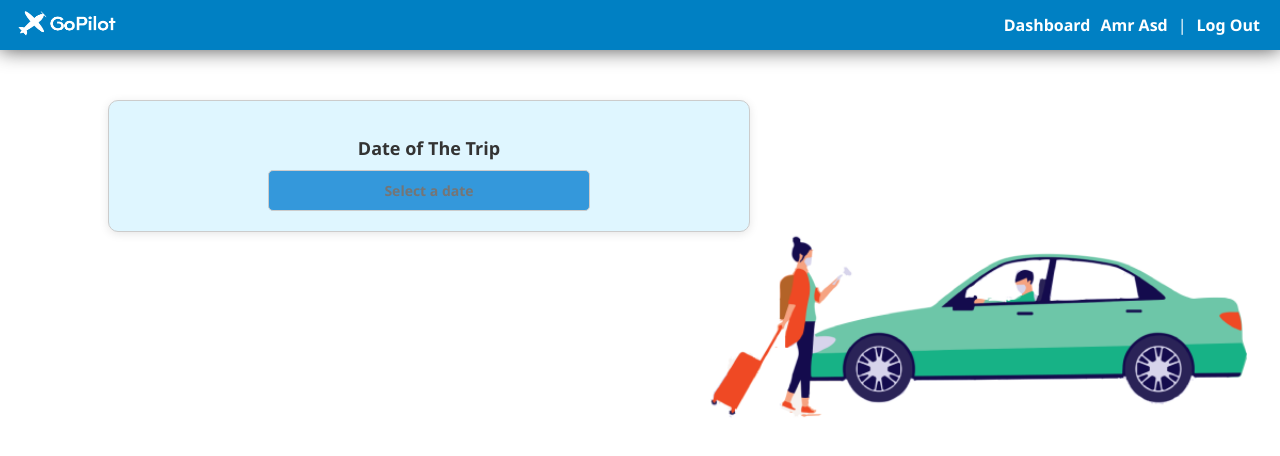
After one commit to NightMare489/GoPilot, a PHP site: page /Date.html in a window 1280 px wide. The commit adds this page. Shown: the top 456 px of the page. Run offline with PHP 8.4, Linux system fonts and the light colour scheme.

Commit message:
Date page

```diff
--- a/Booking.css
+++ b/Booking.css
@@ -22,9 +22,7 @@
   text-decoration: none;
   color: #fff;
 }
-.main{
 
- }
 .maindiv{
   margin: 80px;
   display: flex;
@@ -142,7 +140,7 @@ display: inline-block;
 font: inherit;
 line-height: 1.5em;
 padding: 0.5em 3.5em 0.5em 1em;
-width: 200px;
+width: 230px;
 height: 40px;
 -webkit-box-sizing: border-box;
 -moz-box-sizing: border-box;
--- a/Booking.html
+++ b/Booking.html
@@ -83,7 +83,7 @@
           </div>
 
           <select class="select">
-            <option value="0" selected disabled hidden aria-placeholder="Choose Your City">Choose Your City</option>
+            <option value="0" selected disabled hidden aria-placeholder="Choose Your City">Choose The Airport</option>
             <option value="1">Cairo</option>
             <option value="2">Aswan</option>
             <option value="3">Sohag</option>
--- /dev/null
+++ b/Date.css
@@ -0,0 +1,229 @@
+*{
+    font-family: 'Segoe UI', Tahoma, Geneva, Verdana, sans-serif;
+    transition: 0.5s;
+  }
+  #menu{
+    background-color: #0080C3;
+    margin: 0px;
+    padding: 0px;
+    position: fixed;
+    width: 100%;
+    top: 0px;
+    left: 0px;
+    display: flex;
+    align-items: center;
+    height: 50px;
+    margin-bottom: 100px;
+    z-index: 100;
+  }
+  #menu a{
+    text-decoration: none;
+    color: #fff;
+  }
+  .rightblock{
+    margin-left: auto;
+    margin-right: 20px;
+    display: flex;
+    flex-direction: row;
+    gap: 10px;
+  }
+  .menuItem{
+    text-decoration: none;
+    color: #fff;
+  }
+  .menuItem:hover:not(#coma){
+    background-color: #fff;
+    border-radius: 20px;
+    color:black;
+    padding: 10px;
+  }
+   .card{
+    background-color:rgba(0, 0, 0, 0.8);
+    box-shadow:0 0 20px 0 rgba(0, 0, 0, 0.685) ;
+  }
+  #logoimg{
+      width: 100px;
+      height: 30px;
+      margin-left: 10px;
+      padding: 7px;
+      cursor: pointer;
+  }
+  .hambruger{
+    display: none;
+  }
+  .menuItemDiv{
+    display: block;
+  }
+  body{
+    background-color: white;
+     background-image: url('./icons/footer.png');
+     background-repeat: no-repeat;background-attachment: scroll;
+     background-size: cover;
+  }
+  @media screen and (max-width: 860px) {
+    body{
+      background-image:none;
+    }
+  }
+  @media screen and (max-width: 600px) {
+    .menuItemDiv{
+      display: none;
+    }
+    .hambruger{
+      display: block;
+    }
+  }
+   @media screen and (min-width: 600px) {
+    .sideBar{
+      display: none;
+    }
+  }
+  .sideBar{
+    position: fixed;
+    align-items: center;
+    justify-content: center;
+    top: 49px;
+    right: 0px;
+    height: 100%;
+    width: 200px;
+    background-color: white;
+    filter:drop-shadow(0 0 0.5rem black);
+    transition: 0.5s;
+    overflow-x: hidden;
+    padding-top: 3px;
+    z-index: 1;
+  }
+  .sideBar.notactive{
+    right: -300px;
+  }
+  .sideBar.active{
+    right: 0px;
+  }
+  .Hambrger{
+    color:white;
+    cursor: pointer;
+  }
+  .Hambrger.active{
+    background-color: #fff;
+    border-radius: 20px;
+    color:black;
+    padding: 10px;
+  }
+  .SideBarItems{
+    display: flex;
+    flex-direction: column;
+    align-items: center;
+  }
+  a{
+    text-decoration: none;
+    color:#0080C3;
+  font-weight: bold;
+  }
+  .SideBarItemsDiv{
+    width: 100%;
+    padding-top: 10%;
+    padding-bottom: 10%;
+    justify-content: center;
+    text-align: center;
+    align-items: center;
+    background-color: white;
+    border-bottom: 2px solid black;
+  }
+
+
+
+
+
+
+
+
+
+
+
+  .calendar-box {
+    text-align: center;
+    padding: 20px;
+    border: 1px solid #ccc;
+    border-radius: 10px;
+    background-color: white;
+    box-shadow: 0 2px 10px rgba(0, 0, 0, 0.1);
+    width: 600px;
+    margin-top: 100px ;
+    margin-left: 100px;
+    background-color: #DFF6FF;
+  }
+
+  .calendar-title {
+    font-size: 18px;
+    margin-bottom: 10px;
+    color: #333;
+
+  }
+
+  .calendar{
+    background-color: white;
+    border-radius: 10px;
+    box-shadow: 0 2px 10px rgba(0, 0, 0, 0.1);
+    width: 300px;
+    position: absolute;
+    z-index: 1;
+    display: none;
+
+  }
+  .header {
+    background-color: #3498db;
+    color: white;
+    display: flex;
+    justify-content: space-between;
+    align-items: center;
+    padding: 10px;
+    border-top-left-radius: 10px;
+    border-top-right-radius: 10px;
+
+  }
+  #prevBtn,
+  #nextBtn {
+    background: none;
+    border: none;
+    color: white;
+    cursor: pointer;
+    font-size: 16px;
+  }
+  #monthYear {
+    font-size: 18px;
+    font-weight: bold;
+  }
+  .days {
+    display: grid;
+    grid-template-columns: repeat(7, 1fr);
+    gap: 5px;
+    padding: 10px;
+
+  }
+  .day {
+    padding: 10px;
+    text-align: center;
+    border-radius: 5px;
+    cursor: pointer;
+  }
+  .day.current {
+    background-color: #3498db;
+    color: white;
+  }
+  .day.selected {
+    background-color: #2ecc71;
+    color: white;
+  }
+  #dateInput {
+    width: 50%;
+    padding: 10px;
+    background-color: #3498db;
+    color: white;
+    font-weight: bold;
+    border: 1px solid #ccc;
+    border-radius: 5px;
+    font-size: 14px;
+    outline:none;
+    cursor: pointer;
+    text-align: center;
+  }
--- /dev/null
+++ b/Date.html
@@ -0,0 +1,70 @@
+<!DOCTYPE html>
+<html lang="en">
+<head>
+    <meta charset="UTF-8">
+    <meta name="viewport" content="width=device-width,initial-scale=1" />
+    <title>Date</title>
+    <link rel="stylesheet" href="./Date.css">
+    <link rel="shortcut icon" href="icons/favicon.png" type="image/x-icon">
+  <script type="text/javascript" src="Date.js" defer></script>
+
+</head>
+<body>
+     <div id="menu" class="card">
+      <div id="logo">
+        <a href="index.html">
+          <img src="icons/navlogo.png" alt="logo" id="logoimg" />
+        </a>
+      </div>
+      <div class="rightblock">
+        <div class="menuItemDiv">
+            <a href="" class="menuItem" id="haha">Dashboard </a>
+          </div>
+        <div class="menuItemDiv" >
+          <a href="" class="menuItem">Amr Asd</a>
+        </div>
+        <div class="menuItem menuItemDiv" id="coma">|
+        </div>
+        <div class="menuItemDiv">
+          <a href="" class="menuItem">Log Out</a>
+        </div>
+        <div class="hambruger">
+          <span id="hambruger" class="Hambrger" onclick="hambruger()">☰</span>
+        </div>
+      </div>
+      </div>
+
+      <div id="sideBar" class="sideBar notactive">
+        <div class="SideBarItems">
+          <a  class="SideBarItemsDiv" href="" >
+            Dashboard
+        </a>
+            <a  class="SideBarItemsDiv"  href="">Amr Asd</a>
+            <a  class="SideBarItemsDiv" href="">Log Out</a>
+        </div>
+      </div>
+
+      <div class="calendar-box">
+        <h2 class="calendar-title">Date of The Trip</h2>
+        <input type="text" id="dateInput" placeholder="Select a date" >
+        <div class="calendar" id="calendar">
+          <div class="header">
+            <button id="prevBtn">&lt;</button>
+            <h2 id="monthYear">Month Year</h2>
+            <button id="nextBtn">&gt;</button>
+          </div>
+          <div class="days" id="daysContainer"></div>
+        </div>
+      </div>
+
+
+
+
+
+
+
+
+
+
+</body>
+</html>
--- /dev/null
+++ b/Date.js
@@ -0,0 +1,113 @@
+function hambruger(){
+    var sidebar = document.getElementById("sideBar");
+    var hambruger = document.getElementById("hambruger");
+
+    if(sidebar.classList.contains("notactive")){
+
+       sidebar.classList.remove("notactive");
+       sidebar.classList.add("active");
+       hambruger.classList.add("active");
+
+    }else{
+
+       sidebar.classList.remove("active");
+       sidebar.classList.add("notactive");
+       hambruger.classList.remove("active");
+
+    }
+
+
+}
+
+const daysContainer = document.getElementById("daysContainer");
+const prevBtn = document.getElementById("prevBtn");
+const nextBtn = document.getElementById("nextBtn");
+const monthYear = document.getElementById("monthYear");
+const dateInput = document.getElementById("dateInput");
+const calendar = document.getElementById("calendar");
+
+let currentDate = new Date();
+let selectedDate = null;
+
+function handleDayClick(day) {
+  selectedDate = new Date(
+    currentDate.getFullYear(),
+    currentDate.getMonth(),
+    day
+  );
+  dateInput.value = selectedDate.toLocaleDateString("en-US");
+  calendar.style.display = "none";
+  renderCalendar();
+}
+
+function createDayElement(day) {
+  const date = new Date(currentDate.getFullYear(), currentDate.getMonth(), day);
+  const dayElement = document.createElement("div");
+  dayElement.classList.add("day");
+
+  if (date.toDateString() === new Date().toDateString()) {
+    dayElement.classList.add("current");
+  }
+  if (selectedDate && date.toDateString() === selectedDate.toDateString()) {
+    dayElement.classList.add("selected");
+  }
+
+  dayElement.textContent = day;
+  dayElement.addEventListener("click", () => {
+    handleDayClick(day);
+  });
+  daysContainer.appendChild(dayElement);
+}
+
+function renderCalendar() {
+  daysContainer.innerHTML = "";
+  const firstDay = new Date(
+    currentDate.getFullYear(),
+    currentDate.getMonth(),
+    1
+  );
+  const lastDay = new Date(
+    currentDate.getFullYear(),
+    currentDate.getMonth() + 1,
+    0
+  );
+
+  monthYear.textContent = `${currentDate.toLocaleString("default", {
+    month: "long"
+  })} ${currentDate.getFullYear()}`;
+
+  for (let day = 1; day <= lastDay.getDate(); day++) {
+    createDayElement(day);
+  }
+}
+
+prevBtn.addEventListener("click", () => {
+  currentDate.setMonth(currentDate.getMonth() - 1);
+  renderCalendar();
+});
+
+nextBtn.addEventListener("click", () => {
+  currentDate.setMonth(currentDate.getMonth() + 1);
+  renderCalendar();
+});
+
+dateInput.addEventListener("click", () => {
+  calendar.style.display = "block";
+  positionCalendar();
+});
+
+document.addEventListener("click", (event) => {
+  if (!dateInput.contains(event.target) && !calendar.contains(event.target)) {
+    calendar.style.display = "none";
+  }
+});
+
+function positionCalendar() {
+  const inputRect = dateInput.getBoundingClientRect();
+  calendar.style.top = inputRect.bottom + "px";
+  calendar.style.left = inputRect.left + "px";
+}
+
+window.addEventListener("resize", positionCalendar);
+
+renderCalendar();
```
Also changed, not shown: icons/footer.png.
